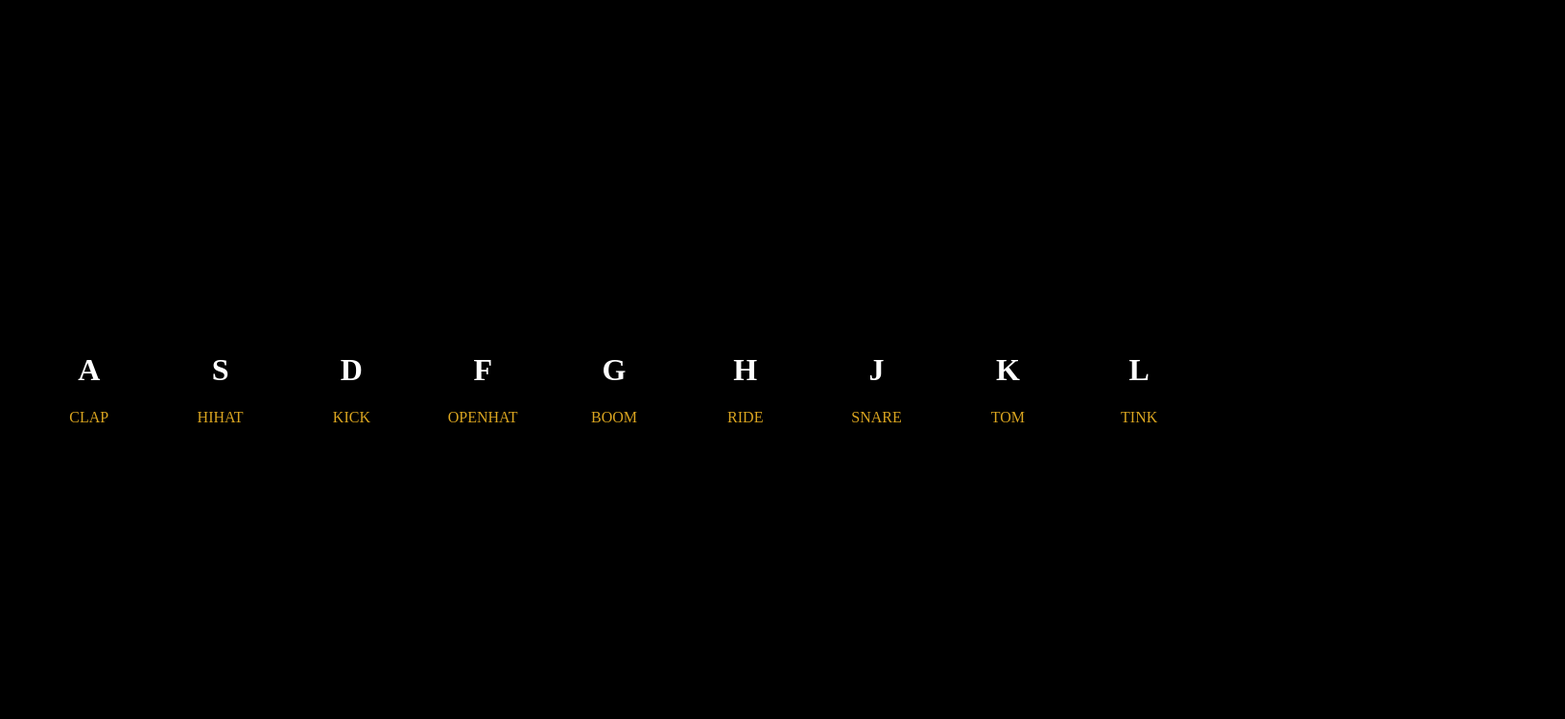
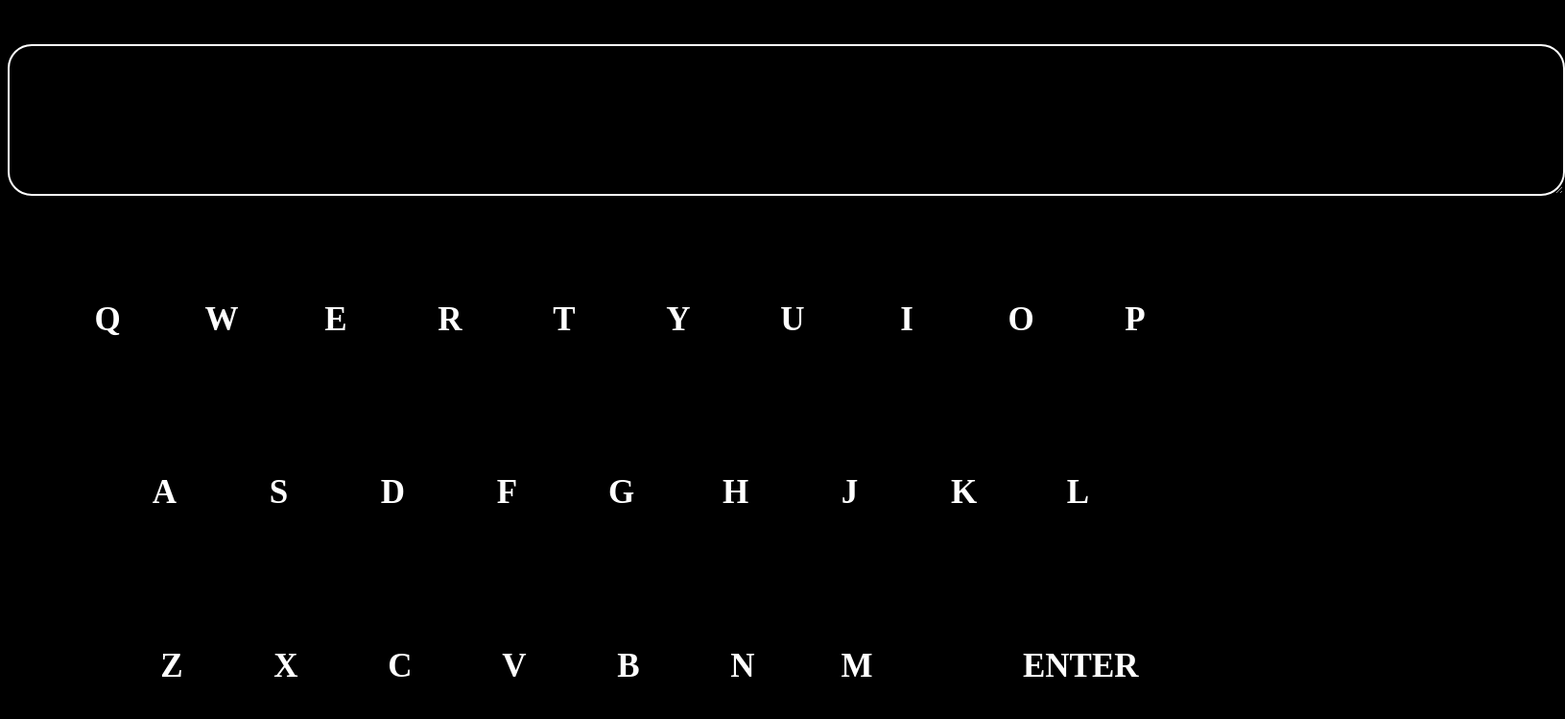
Before and after one commit to NikhilPathaniaa/Web-Challenges, a plain HTML site: page Challenge 4/index.html in a window 1280 px wide. Shown: the whole page at 96% size, 1631 px wide, since content can reach past the window. Drawn offline with Linux system fonts and the light colour scheme.

Commit message:
full working keyboard

```diff
--- a/Challenge 4/app.js
+++ b/Challenge 4/app.js
@@ -1,24 +1,60 @@
-let a=document.querySelectorAll("div");
-window.addEventListener("keypress",check)
+// let a=document.querySelectorAll("div")
+// window.addEventListener("keypress",check)
+// window.addEventListener("keyup",check1)
 
-function check()
-{
-    if(event.key=="a")
-        alert("You Pressed A");
-    else if(event.key=="s")
-        alert("You Pressed S");
-    else if(event.key=="d")
-        alert("You Pressed D");
-    else if(event.key=="f")
-        alert("You Pressed F");
-    else if(event.key=="g")
-        alert("You Pressed G");
-    else if(event.key=="h")
-        alert("You Pressed H");
-    else if(event.key=="j")
-        alert("You Pressed J");
-    else if(event.key=="k")
-        alert("You Pressed K");
-    else if(event.key=="l")
-        alert("You Pressed L");
-}
+window.addEventListener('keydown',(e)=>{
+    let a=`${e.key}`
+    document.querySelector(`#${a}`).style.border = "2px solid red";
+    console.log(a);
+}, false);
+
+window.addEventListener('keyup',(e)=>{
+    let a=`${e.key}`
+    document.querySelector(`#${a}`).style.border = "2px solid black";
+    console.log(a);
+}, false);
+
+
+
+// function check()
+// {
+//     if(event.key=="a")
+//         document.querySelector("#a").style.border = "2px solid red";
+//     else if(event.key=="s")
+//         document.querySelector("#s").style.border = "2px solid red";
+//     else if(event.key=="d")
+//         document.querySelector("#d").style.border = "2px solid red";
+//     else if(event.key=="f")
+//         document.querySelector("#f").style.border = "2px solid red";
+//     else if(event.key=="g")
+//         document.querySelector("#g").style.border = "2px solid red";
+//     else if(event.key=="h")
+//         document.querySelector("#h").style.border = "2px solid red";
+//     else if(event.key=="j")
+//         document.querySelector("#j").style.border = "2px solid red";
+//     else if(event.key=="k")
+//         document.querySelector("#k").style.border = "2px solid red";
+//     else if(event.key=="l")
+//         document.querySelector("#l").style.border = "2px solid red";
+// }
+// function check1()
+// {
+//     if(event.key=="a")
+//         document.querySelector("#a").style.border = "2px solid black";
+//     else if(event.key=="s")
+//         document.querySelector("#s").style.border = "2px solid black";
+//     else if(event.key=="d")
+//         document.querySelector("#d").style.border = "2px solid black";
+//     else if(event.key=="f")
+//         document.querySelector("#f").style.border = "2px solid black";
+//     else if(event.key=="g")
+//         document.querySelector("#g").style.border = "2px solid black";
+//     else if(event.key=="h")
+//         document.querySelector("#h").style.border = "2px solid black";
+//     else if(event.key=="j")
+//         document.querySelector("#j").style.border = "2px solid black";
+//     else if(event.key=="k")
+//         document.querySelector("#k").style.border = "2px solid black";
+//     else if(event.key=="l")
+//         document.querySelector("#l").style.border = "2px solid black";
+// }
--- a/Challenge 4/index.html
+++ b/Challenge 4/index.html
@@ -7,15 +7,44 @@
     <link rel="stylesheet" href="style.css">
 </head>
 <body>
-    <div id="a"><h1>A</h1><p>CLAP</p></div>
-    <div id="s"><h1>S</h1><p>HIHAT</p></div>
-    <div id="d"><h1>D</h1><p>KICK</p></div>
-    <div id="f"><h1>F</h1><p>OPENHAT</p></div>
-    <div id="g"><h1>G</h1><p>BOOM</p></div>
-    <div id="h"><h1>H</h1><p>RIDE</p></div>
-    <div id="j"><h1>J</h1><p>SNARE</p></div>
-    <div id="k"><h1>K</h1><p>TOM</p></div>
-    <div id="l"><h1>L</h1><p>TINK</p></div>
+    <section>
+        <textarea name="" id="" cols="200" rows="10"></textarea>
+    </section>
+    <section>
+        <div id="q"><h1>Q</h1></div>
+        <div id="w"><h1>W</h1></div>
+        <div id="e"><h1>E</h1></div>
+        <div id="r"><h1>R</h1></div>
+        <div id="t"><h1>T</h1></div>
+        <div id="y"><h1>Y</h1></div>
+        <div id="u"><h1>U</h1></div>
+        <div id="i"><h1>I</h1></div>
+        <div id="o"><h1>O</h1></div>
+        <div id="p"><h1>P</h1></div>
+    </section>
+    <section>
+        <div id="a"><h1>A</h1></div>
+        <div id="s"><h1>S</h1></div>
+        <div id="d"><h1>D</h1></div>
+        <div id="f"><h1>F</h1></div>
+        <div id="g"><h1>G</h1></div>
+        <div id="h"><h1>H</h1></div>
+        <div id="j"><h1>J</h1></div>
+        <div id="k"><h1>K</h1></div>
+        <div id="l"><h1>L</h1></div>
+    </section>
+    <section>
+        <div id="z"><h1>Z</h1></div>
+        <div id="x"><h1>X</h1></div>
+        <div id="c"><h1>C</h1></div>
+        <div id="v"><h1>V</h1></div>
+        <div id="b"><h1>B</h1></div>
+        <div id="n"><h1>N</h1></div>
+        <div id="m"><h1>M</h1></div>
+    </section>
+    <section>
+        <div id="Enter"><h1>ENTER</h1></div>
+    </section>
     <script src="app.js"></script>
 </body>
 </html>
--- a/Challenge 4/style.css
+++ b/Challenge 4/style.css
@@ -1,8 +1,10 @@
+
 body
 {
     background-color: black;
     height: 97vh;
     display: flex;
+    flex-wrap: wrap;
     align-items: center;
     justify-content: space-evenly;
 }
@@ -10,22 +12,28 @@ div{
     height: 100px;
     width: 100px;
     border: 2px solid black;
-    text-align: center;
     border-radius: 5px;
+    display: flex;
+    align-items: center;
+    justify-content: space-evenly;
+    margin-left: 15px;
 }
-div.edit
+section
 {
-    height: 100px;
-    width: 100px;
-    border: 2px solid red;
-    text-align: center;
-    border-radius: 5px;
+    display: flex;
 }
 h1
 {
+    font-size: 35px;
     color: white;
 }
-p
+textarea
 {
-    color: goldenrod;
+    border-radius: 25px;
+    border: 2px solid white;
+    background-color: transparent;
+    color: white;
 }
+#growing {
+    transition: font-size 3s, color 2s;
+  }
```
